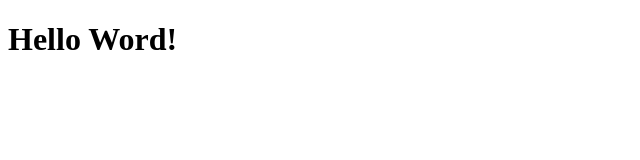
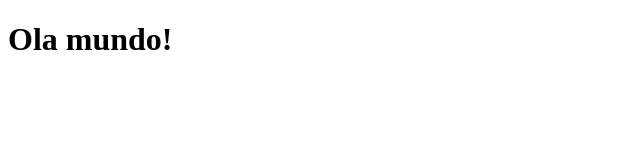
Before and after one commit to tecStudent/git-primeiros-passos-, a plain HTML site: page index.html in a window 1280 px wide. Shown: the whole page, without its empty margins (0-640 px from the left). Drawn offline with Linux system fonts and the light colour scheme.

Commit message:
Segunda Versao

```diff
--- a/index.html
+++ b/index.html
@@ -4,6 +4,6 @@
 	<title>Git</title>
 </head>
 <body>
-	<h1>Hello Word!</h1>
+	<h1>Ola mundo!</h1>
 </body>
 </html>
```
